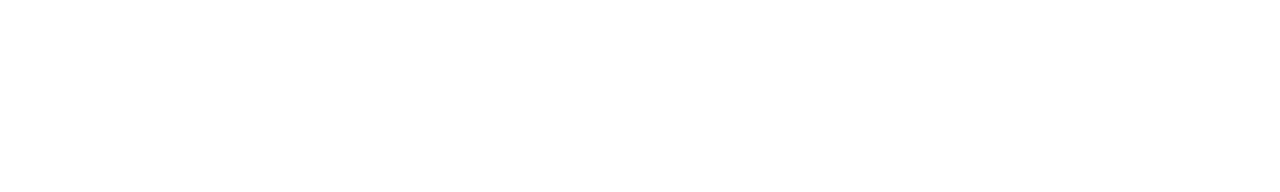
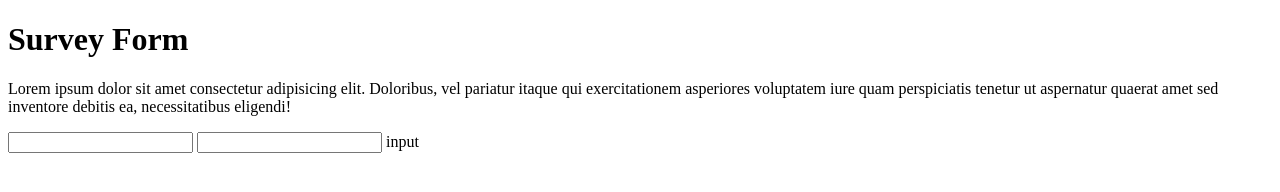
Before and after one commit to NBoafo/survey_form, a plain HTML site: page index.html in a window 1280 px wide. Drawn offline with Linux system fonts and the light colour scheme.

Commit message:
initial survey project

```diff
--- a/index.html
+++ b/index.html
@@ -7,6 +7,15 @@
   <title>Survey Form</title>
 </head>
 <body>
+  <h1 id="title">Survey Form</h1>
+  <p id="description">Lorem ipsum dolor sit amet consectetur adipisicing elit. Doloribus, vel pariatur itaque qui exercitationem asperiores voluptatem iure quam perspiciatis tenetur ut aspernatur quaerat amet sed inventore debitis ea, necessitatibus eligendi!</p>
+
+  <form action="" id="survey-form">
+    <input type="text" id="name">
+    <input type="email" id="email" required>
+    input
+  </form>
+
 
 </body>
 </html>
```
